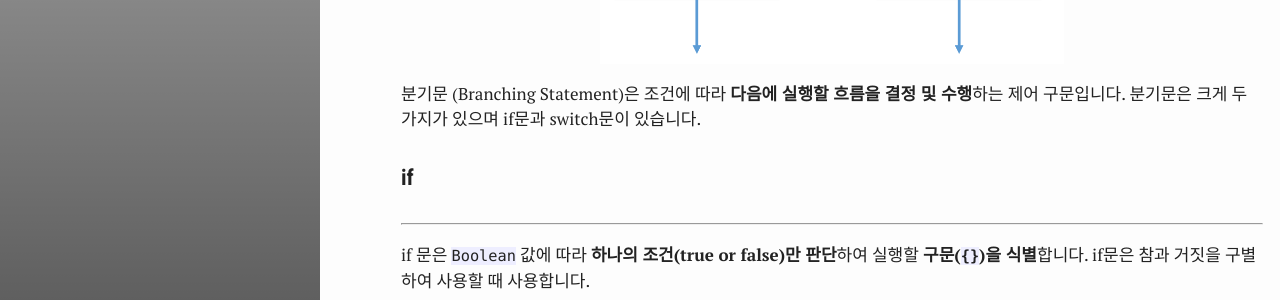
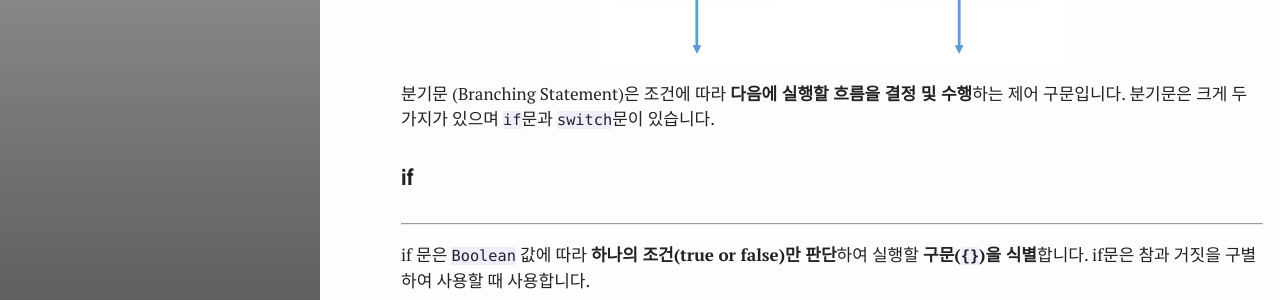
Before and after one commit to test076923/076923.github.io, a Jekyll site: the page built from _posts/2017-08-27-C#-10.md, in a window 1280 px wide and 900 px high, scrolled down 492 px. Shown: the part 178-478 px from the top of the window. Built offline with Jekyll 4.4.1, drawn with Linux system fonts in a browser that asks for light colours; comment, search, counter and statistics services are not loaded.

Commit message:
Update 2017-08-27-C#-10.md

```diff
--- a/_posts/2017-08-27-C#-10.md
+++ b/_posts/2017-08-27-C#-10.md
@@ -14,7 +14,7 @@ author: 윤대희
 ### 분기문(Branching Statement) ###
 ----------
 [![1]({{ site.images }}/C/ch10/1.png)]({{ site.images }}/C/ch10/1.png)
-분기문 (Branching Statement)은 조건에 따라 **다음에 실행할 흐름을 결정 및 수행**하는 제어 구문입니다. 분기문은 크게 두 가지가 있으며 if문과 switch문이 있습니다.
+분기문 (Branching Statement)은 조건에 따라 **다음에 실행할 흐름을 결정 및 수행**하는 제어 구문입니다. 분기문은 크게 두 가지가 있으며 `if`문과 `switch`문이 있습니다.
 
 #### if ####
 ----------
```
